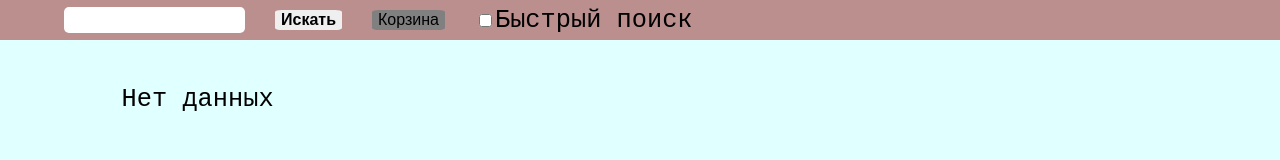
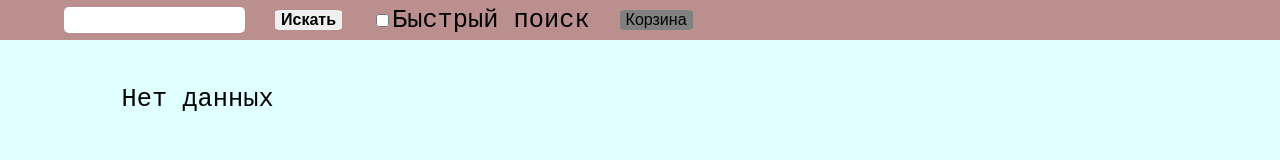
Before and after one commit to Igorprof/littleshop, a plain HTML site: page index.html in a window 1280 px wide. Drawn offline with nearby package versions, Linux system fonts and the light colour scheme; no server answers.

Commit message:
search_component

```diff
--- a/index.html
+++ b/index.html
@@ -13,11 +13,14 @@
   <div id="app">
     <header>
       <div class="container menu">
-        <input type="text" class="goods-search" v-model="searchLine" @input="filterGoods(true)" />
-        <button class="search-button" type="button" @click="filterGoods()">Искать</button>
+        <!-- <div class="search">
+          <input type="text" class="goods-search" v-model="searchLine" @input="filterGoods(true)" />
+          <button class="search-button" type="button" @click="filterGoods()">Искать</button>
+          <input type="checkbox" id="quickSearch" name="quickSearch" v-model="isQuickSearch" />
+          <label for="quickSearch">Быстрый поиск</label>
+        </div> -->
+        <search @onsearch="filterGoods"></search>
         <button class="cart-button" type="button" @click="showCart">{{ cartButtonText }}</button>
-        <input type="checkbox" id="quickSearch" name="quickSearch" v-model="isQuickSearch" />
-        <label for="quickSearch">Быстрый поиск</label>
       </div>
     </header>
     <main>
--- a/script.js
+++ b/script.js
@@ -46,6 +46,28 @@ Vue.component('cart-item', {
   `
 })
 
+Vue.component('search', {
+  template: `
+    <div class="search">
+      <input type="text" class="goods-search" v-model="searchLine" @input="filterGoods(true)" />
+      <button class="search-button" type="button" @click="filterGoods()">Искать</button>
+      <input type="checkbox" id="quickSearch" name="quickSearch" v-model="isQuickSearch" />
+      <label for="quickSearch">Быстрый поиск</label>
+    </div>
+  `,
+  data() {
+    return {
+      searchLine: '',
+      isQuickSearch: false,
+    }
+  },
+  methods: {
+    filterGoods(is_quick=false) {
+      this.$emit('onsearch', this.searchLine, is_quick, this.isQuickSearch);
+    }
+  }
+})
+
 
 var app = new Vue({
   el: '#app',
@@ -53,10 +75,8 @@ var app = new Vue({
     goods: [],
     filteredGoods: [],
     basketGoods: [],
-    searchLine: '',
     isVisibleCart: false,
     cartButtonText: 'Корзина',
-    isQuickSearch: false,
   },
   methods: {
     loadGoods() {
@@ -73,9 +93,9 @@ var app = new Vue({
       })
     },
 
-    filterGoods(isCheck=false) {
-      if (!isCheck || this.isQuickSearch) {
-        const searchReg = new RegExp(this.searchLine, 'i');
+    filterGoods(searchLine, isCheck, isQuickSearch) {
+      if (!isCheck || isQuickSearch) {
+        const searchReg = new RegExp(searchLine, 'i');
         this.filteredGoods = this.goods.filter(good => searchReg.test(good.title));
       }
     },
--- a/style.css
+++ b/style.css
@@ -20,6 +20,13 @@ header {
     justify-content: start;
     align-items: center;
     height: 100%;
+}
+
+.search {
+    margin-right: 30px;
+    height: 100%;
+    display: flex;
+    align-items: center;
 }
 
 button {
```
